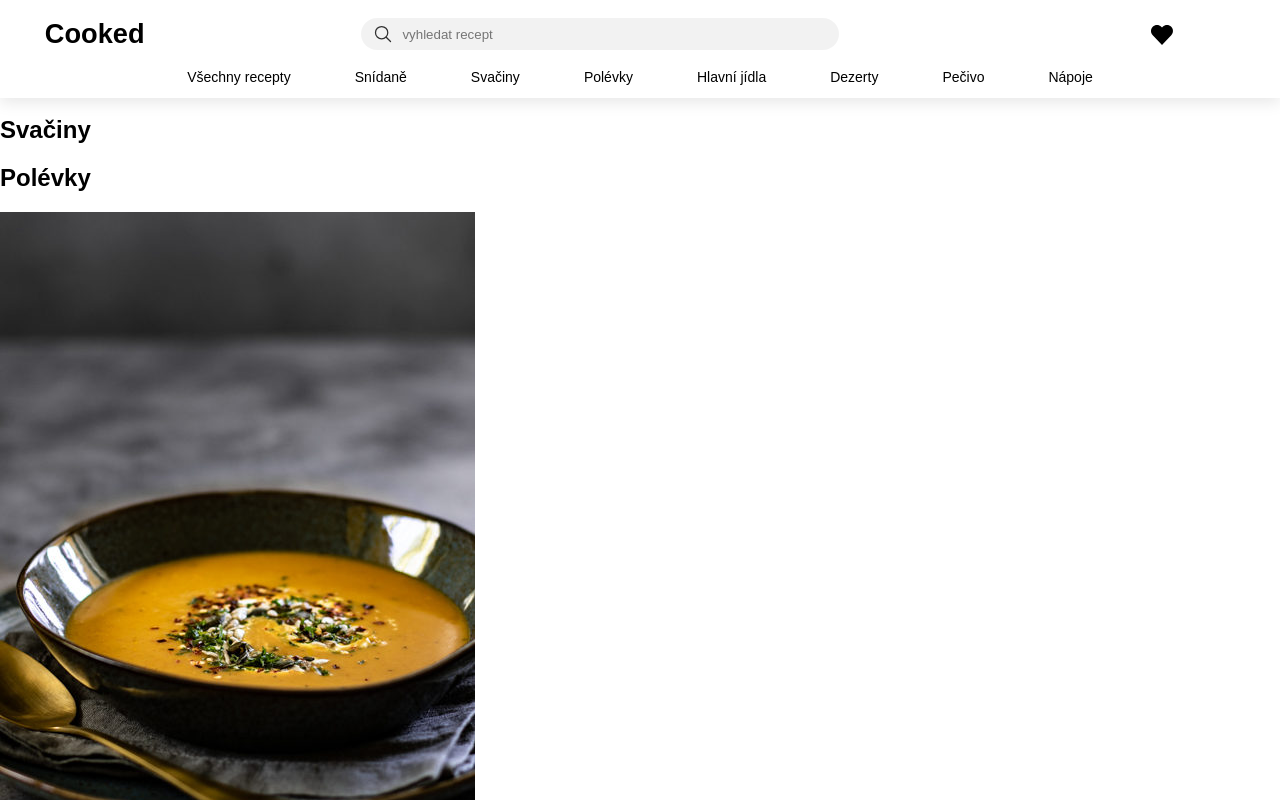
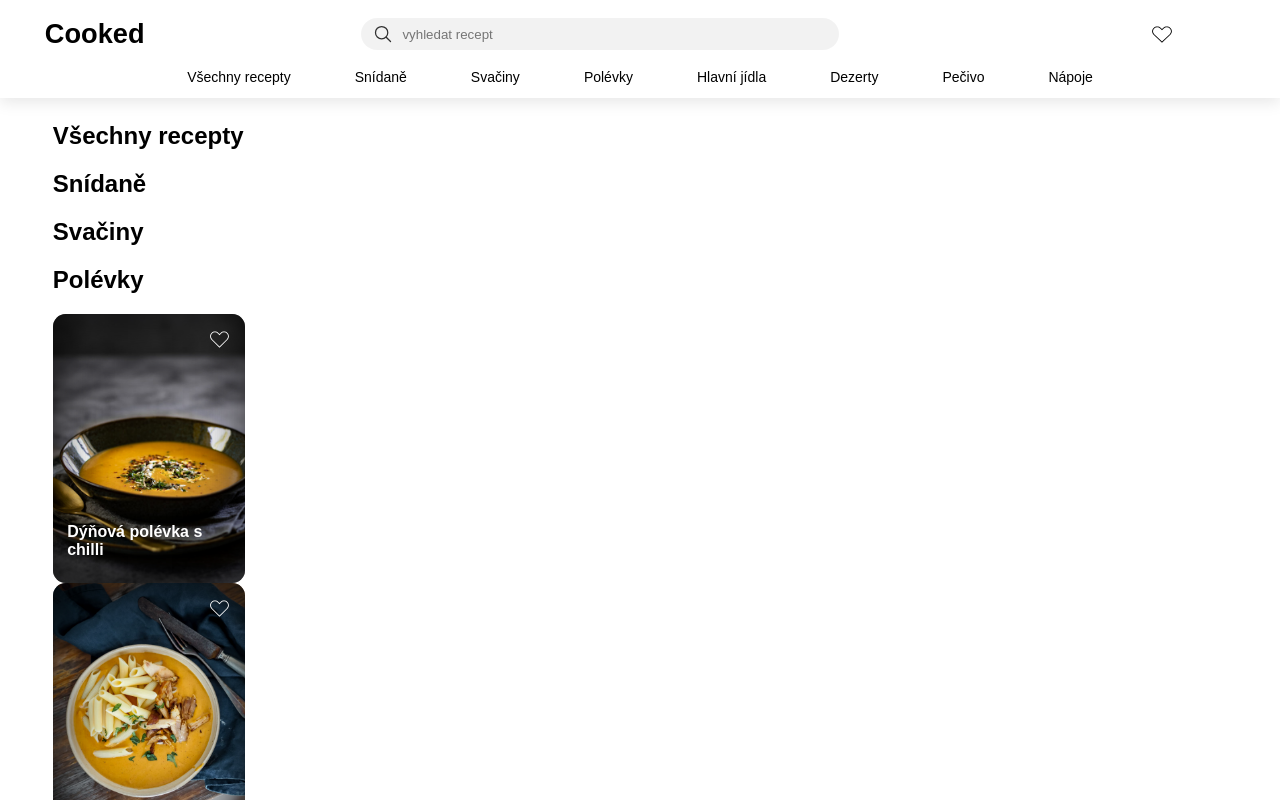
Before and after one commit to annunger/cooked, a React (Vite) app: page / in a window 1280 px wide. Shown: the top 800 px of the page. Built offline with nearby package versions, Linux system fonts and the light colour scheme; a web font is replaced by a local one.

Commit message:
style: update header and recipe card styling

```diff
--- a/src/App.css
+++ b/src/App.css
@@ -1,7 +1,7 @@
 /* HEADER */
 
 header.site-header {
-    position: fixed;
+    position: sticky;
     top: 0;
     left: 0;
     right: 0;
@@ -99,6 +99,7 @@ a.list-item:hover {
 }
 
 a.favourites {
+    position: relative;
     justify-self: end;
     display: flex;
     align-items: center;
@@ -109,21 +110,111 @@ a.favourites {
 }
 
 img.favourites-icon {
-    width: 1.5rem;
-    height: 1.5rem;
-    filter: brightness(0);
+    position: absolute;
+    width: 1.2rem;
+    height: 1.2rem;
 }
 
-a.favourites:hover {
-    opacity: 0.6;
+img.heart-filled {
+    opacity: 0;
 }
 
+.favourites:hover .heart-filled {
+    opacity: 1;
+}
+
+.favourites:hover .heart-outline {
+    opacity: 0;
+}
+
+/* MAIN */
 
 
-/* MAIN */
+main {
+  max-width: 75rem;
+  margin: 0 auto;
+  padding: 0.25rem 0.8rem;
+  background-color: white;
+}
+
 
 /* RECIPE CATEGORY */
 
 /* RECIPE CARD */
 
+article.recipe-card {
+    position: relative;
+    width: 12rem;
+    aspect-ratio: 5 / 7;
+    overflow: hidden;
+    border-radius: 0.8rem;
+}
+
+img.recipe-card-image {
+    display: block;
+    width: 100%;
+    height: 100%;
+    object-fit: cover;
+}
+
+div.content-container {
+    position: absolute;
+    display: flex;
+    flex-direction: column-reverse;
+    inset: 0;
+    padding: 0.5rem 0.9rem;
+    box-shadow:
+        inset 0 35px 60px -10px rgb(0 0 0 / 70%),
+        inset 0 -35px 60px -10px rgb(0 0 0 / 70%);
+}
+
+h3.recipe-card-title {
+    color: var(--color-primary);
+    font-size: 1rem;
+}
+
+button.add-to-favourites {
+    position: absolute;
+    top: 1rem;
+    right: 1rem;
+    z-index: 3;
+    padding: 0;
+    width: 1.2rem;
+    height: 1.2rem;
+    border: none;
+    background: transparent;
+    cursor: pointer;
+}
+
+img.add-to-favourites-icon {
+    position: absolute;
+    inset: 0;
+    width: 1.2rem;
+    height: 1.2rem;
+    filter: invert(1);
+}
+
+img.add-heart-filled {
+    opacity: 0;
+}
+
+.add-to-favourites:hover .add-heart-filled {
+    opacity: 1;
+}
+
+.add-to-favourites:hover .add-heart-outline {
+    opacity: 0;
+}
+
+button.view-recipe-details {
+    position: absolute;
+    inset: 0;
+    z-index: 2;
+    border: none;
+    background: transparent;
+    cursor: pointer;
+}
+
 /* RECIPE DETAIL / MODAL */
+
+/* FOOTER */
--- a/src/components/Header.jsx
+++ b/src/components/Header.jsx
@@ -1,5 +1,6 @@
 import searchIcon from "../assets/search-icon.svg";
-import heartIcon from "../assets/heart-icon.svg";
+import heartOutline from "../assets/heart-icon.svg";
+import heartFilled from "../assets/filled-heart-icon.svg";
 
 function Header() {
 
@@ -14,7 +15,10 @@ function Header() {
                         <input type="search" id="search-input" placeholder="vyhledat recept"/>
                     </div>
                 </form>
-                <a href="" className="favourites" aria-label="Oblíbené recepty"><img src={heartIcon} className="favourites-icon" alt=""></img></a>
+                <a href="" className="favourites" aria-label="Oblíbené recepty">
+                    <img src={heartOutline} className="favourites-icon heart-outline" alt="" />
+                    <img src={heartFilled} className="favourites-icon heart-filled" alt="" />
+                </a>
             </div>
 
             <nav className="categories-container" aria-label="Kategorie receptů">
--- a/src/components/RecipeCard.jsx
+++ b/src/components/RecipeCard.jsx
@@ -1,3 +1,6 @@
+import heartOutline from "../assets/heart-icon.svg";
+import heartFilled from "../assets/filled-heart-icon.svg";
+
 /**
  * Displays a preview card for a recipe.
  *
@@ -8,17 +11,15 @@ function RecipeCard(props) {
 
     return (
         <article className="recipe-card">
-            <div className="image-container">
                 <img src={props.image} alt={props.title} className="recipe-card-image"/>
+            <div className="content-container">
+                <h3 className="recipe-card-title">{props.title}</h3>
+                <button type="button" className="add-to-favourites" aria-label="Přidat do oblíbených">
+                    <img src={heartOutline} className="add-to-favourites-icon add-heart-outline" alt="" />
+                    <img src={heartFilled} className="add-to-favourites-icon add-heart-filled" alt="" />
+                </button>
+                <button type="button" aria-label={`Zobrazit recept: ${props.title}`} className="view-recipe-details" onClick={() => props.onSelectRecipe(props)}></button>
             </div>
-
-            <div className="recipe-card-info">
-                <h3 className="recipe-card-title">{props.title}</h3>
-                <p className="recipe-card-time">{props.time} min</p>
-            </div>
-
-            <button type="button" aria-label="Přidat do oblíbených" className="favourite-recipe-button"></button>
-            <button type="button" aria-label="Zobrazit recept" className="view-recipe-details" onClick={() => props.onSelectRecipe(props)}>Zobrazit</button>
         </article>
     )
 }
```
Also changed, not shown: src/assets/filled-heart-icon.svg (added), src/assets/heart-icon.svg.
